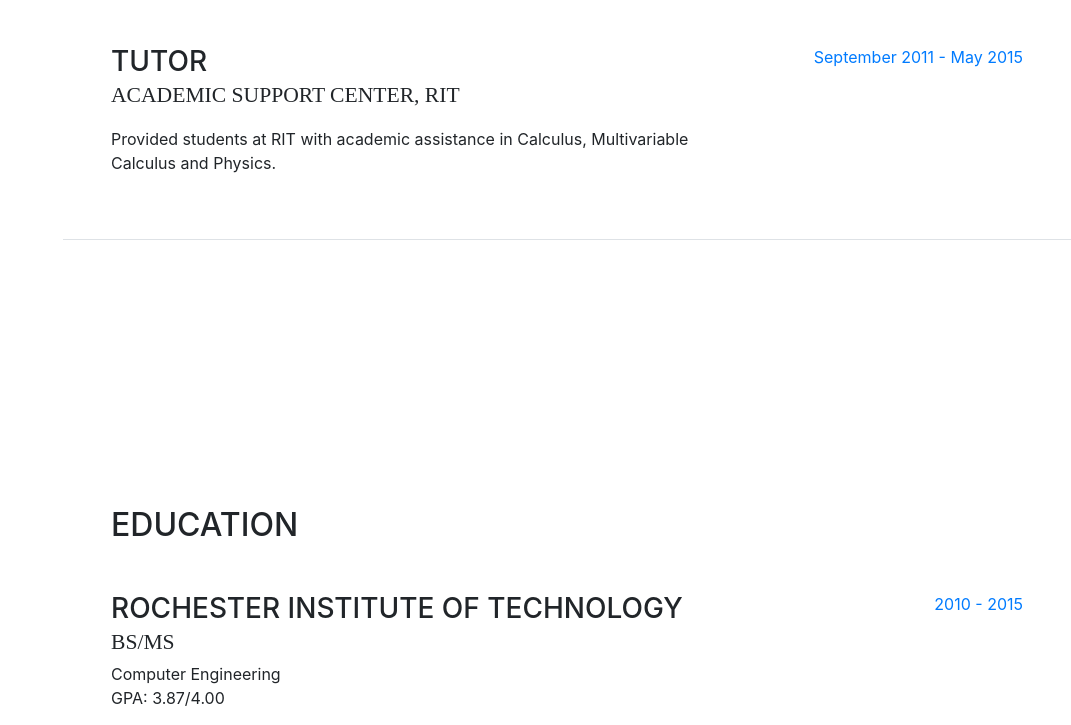
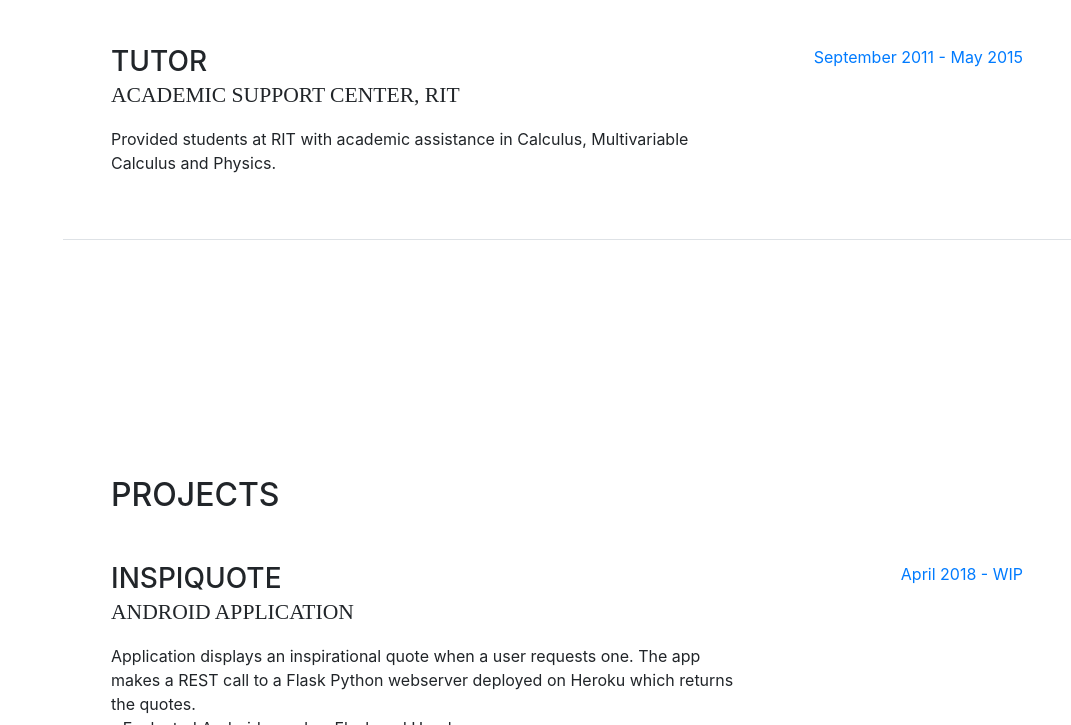
Before and after one commit to ndw6152/ndw6152.page, a website with bundled scripts: page index.html in a window 1280 px wide. Shown: the part 2075-2800 px from the top of the page, without its empty margins (209-1280 px from the left). Built offline with nearby package versions, Linux system fonts and the light colour scheme; a web font is replaced by a local one.

Commit message:
Adding new project section and updating picture

```diff
--- a/index.html
+++ b/index.html
@@ -58,6 +58,9 @@
           </li>
           <li class="nav-item">
             <a class="nav-link js-scroll-trigger" href="#experience">Experience</a>
+          </li>
+          <li class="nav-item">
+            <a class="nav-link js-scroll-trigger" href="#projects">Projects</a>
           </li>
           <li class="nav-item">
             <a class="nav-link js-scroll-trigger" href="#education">Education</a>
@@ -192,9 +195,27 @@
               <span class="text-primary">September 2011 - May 2015</span>
             </div>
           </div>
+        </div>
+      </section>
+
+      <section class="resume-section p-3 p-lg-5 d-flex flex-column" id="projects">
+        <div class="my-auto">
+          <h2 class="mb-5">Projects</h2>
+
+          <div class="resume-item d-flex flex-column flex-md-row mb-5">
+            <div class="resume-content mr-auto">
+              <h3 class="mb-0">InspiQuote</h3>
+              <div class="subheading mb-3">Android application</div>
+              <p>Application displays an inspirational quote when a user requests one. The app makes a REST call to a Flask Python webserver deployed on Heroku which returns the quotes.
+              <br> - Evaluated Android app dev, Flask and Heroku
+              </p>
+            </div>
+            <div class="resume-date text-md-right">
+              <span class="text-primary">April 2018 - WIP</span>
+            </div>
+          </div>
 
         </div>
-
       </section>
 
       <section class="resume-section p-3 p-lg-5 d-flex flex-column" id="education">
```
Also changed, not shown: 1 other file.
